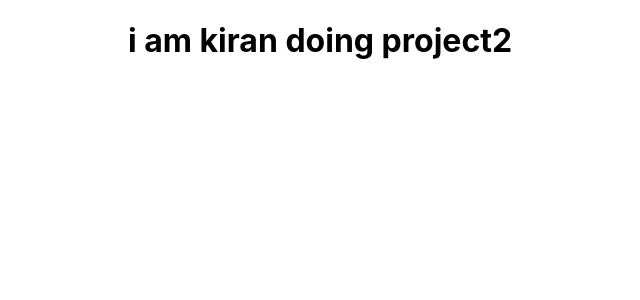
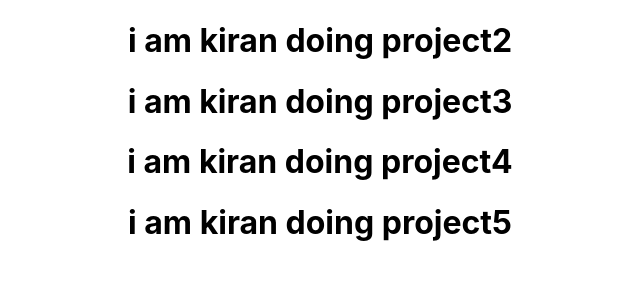
Before and after one commit to bhanukiran809/project2, a React (Create React App) app: page / in a window 1280 px wide. Shown: the top 300 px of the page, without its empty margins (320-960 px from the left). Built offline with nearby package versions, Linux system fonts and the light colour scheme.

Commit message:
added second h1

```diff
--- a/src/App.js
+++ b/src/App.js
@@ -5,6 +5,9 @@ function App() {
   return (
     <div className="App">
      <h1>i am kiran doing project2</h1>
+     <h1>i am kiran doing project3</h1>
+     <h1>i am kiran doing project4</h1>
+     <h1>i am kiran doing project5</h1>
     </div>
   );
 }
```
